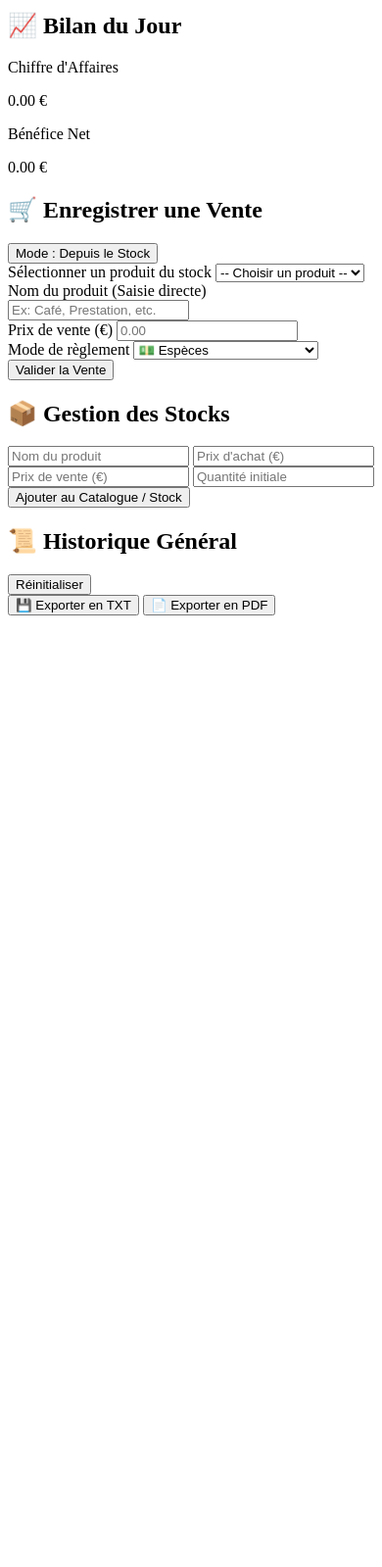
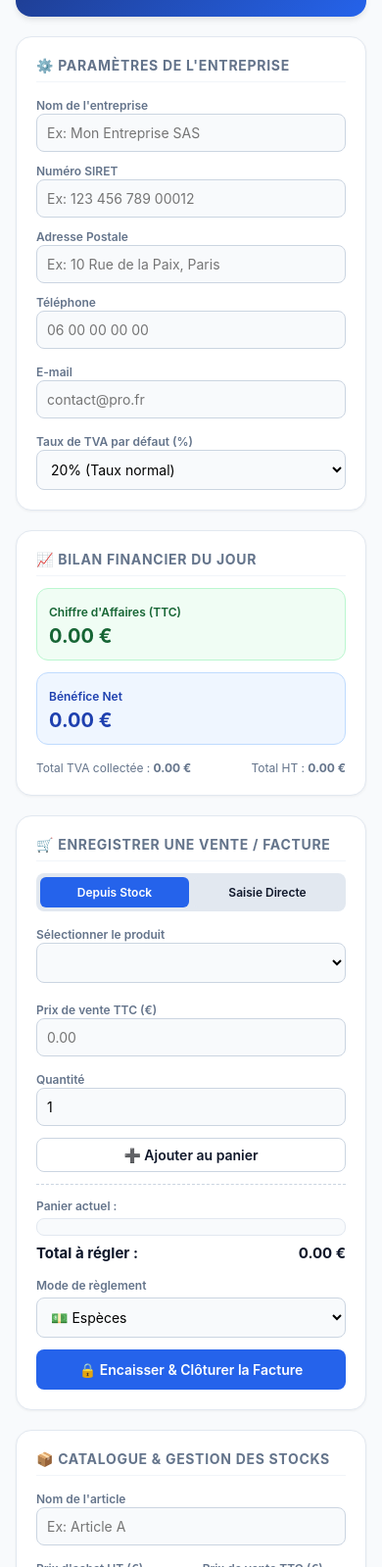
Before and after one commit to azertyiago-dotcom/Monappcompta, a website: page index.html in a window 390 px wide. Shown: the part 69-1668 px from the top of the page at 98% size. Before the commit the page ends 844 px from the top, so only its background shows below. Drawn offline with Linux system fonts and the light colour scheme.

Commit message:
Update index.html

```diff
--- a/index.html
+++ b/index.html
@@ -3,173 +3,177 @@
 <head>
     <meta charset="UTF-8">
     <meta name="viewport" content="width=device-width, initial-scale=1.0">
-    <title>Compta & Stock - SumUp</title>
-    <!-- Version stable de Tailwind CSS -->
-    <script src="https://jsdelivr.net"></script>
-    <!-- Librairie pour la génération de PDF -->
+    <title>Compta Pro & Facturation</title>
+    <style>
+        :root {
+            --primary: #2563eb; --primary-hover: #1d4ed8; --success: #16a34a;
+            --bg: #f8fafc; --card: #ffffff; --text: #0f172a; --text-light: #64748b;
+        }
+        * { box-sizing: border-box; margin: 0; padding: 0; font-family: -apple-system, BlinkMacSystemFont, "Segoe UI", Roboto, sans-serif; }
+        body { background: var(--bg); color: var(--text); padding: 16px; padding-bottom: 60px; }
+        .container { max-width: 480px; margin: 0 auto; display: flex; flex-direction: column; gap: 20px; }
+        header { background: linear-gradient(135deg, #1e3a8a, #2563eb); color: white; padding: 20px; border-radius: 16px; text-align: center; box-shadow: 0 4px 6px -1px rgba(0,0,0,0.1); }
+        .card { background: var(--card); padding: 20px; border-radius: 16px; border: 1px solid #e2e8f0; box-shadow: 0 1px 3px rgba(0,0,0,0.05); display: flex; flex-direction: column; gap: 12px; }
+        h2 { font-size: 14px; text-transform: uppercase; letter-spacing: 0.05em; color: var(--text-light); border-bottom: 1px solid #f1f5f9; padding-bottom: 8px; }
+        .grid-2 { display: grid; grid-template-cols: 1fr 1fr; gap: 12px; }
+        .stat-box { padding: 12px; border-radius: 12px; border: 1px solid #e2e8f0; }
+        .stat-ca { background: #f0fdf4; border-color: #bbf7d0; }
+        .stat-ben { background: #eff6ff; border-color: #bfdbfe; }
+        .stat-val { font-size: 20px; font-weight: 700; margin-top: 4px; }
+        label { font-size: 12px; font-weight: 600; color: var(--text-light); }
+        input, select { width: 100%; padding: 10px; border: 1px solid #cbd5e1; border-radius: 8px; font-size: 14px; background: #f8fafc; }
+        input:focus, select:focus { outline: 2px solid var(--primary); background: #fff; }
+        button { width: 100%; padding: 12px; border: none; border-radius: 8px; font-size: 14px; font-weight: 600; cursor: pointer; transition: all 0.2s; }
+        .btn-primary { background: var(--primary); color: white; }
+        .btn-primary:hover { background: var(--primary-hover); }
+        .btn-secondary { background: #0f172a; color: white; }
+        .btn-outline { background: white; border: 1px solid #cbd5e1; color: var(--text); }
+        .btn-danger { background: #fee2e2; color: #991b1b; }
+        .hidden { display: none !important; }
+        .badge { padding: 2px 6px; border-radius: 4px; font-size: 11px; font-weight: 600; }
+        .badge-stock { background: #f1f5f9; color: var(--text-light); }
+        .list-container { max-height: 160px; overflow-y: auto; border: 1px solid #e2e8f0; border-radius: 8px; background: #f8fafc; padding: 8px; font-size: 13px; }
+        .list-item { display: flex; justify-content: space-between; align-items: center; padding: 6px 0; border-bottom: 1px solid #e2e8f0; }
+        .list-item:last-child { border-bottom: none; }
+        .flex-between { display: flex; justify-content: space-between; align-items: center; }
+        .tab-btn { flex: 1; padding: 8px; background: #e2e8f0; font-size: 12px; border-radius: 6px; text-align: center; font-weight: 600; }
+        .tab-btn.active { background: var(--primary); color: white; }
+    </style>
     <script src="https://cloudflare.com"></script>
 </head>
-<body class="bg-gray-100 text-gray-800 font-sans p-4 pb-12">
+<body>
 
-    <div class="max-w-md mx-auto space-y-6">
-        <!-- TITRE -->
-        <header class="bg-blue-600 text-white p-4 rounded-xl shadow-md text-center">
-            <h1 class="text-xl font-bold">📊 Ma Compta & Stock</h1>
-            <p class="text-xs opacity-80" id="current-date"></p>
+    <div class="container">
+        <!-- HEADER -->
+        <header>
+            <h1 style="font-size: 22px;">📊 Compta Pro & Factures</h1>
+            <p id="current-date" style="font-size: 12px; margin-top: 4px; opacity: 0.9;"></p>
         </header>
 
-        <!-- TABLEAU DE BORD DU JOUR -->
-        <section class="bg-white p-4 rounded-xl shadow-sm border border-gray-200">
-            <h2 class="font-semibold text-gray-700 mb-3 text-sm uppercase tracking-wider">📈 Bilan du Jour</h2>
-            <div class="grid grid-cols-2 gap-3">
-                <div class="bg-green-50 p-3 rounded-lg border border-green-200">
-                    <p class="text-xs text-green-700 font-medium">Chiffre d'Affaires</p>
-                    <p class="text-xl font-bold text-green-600" id="stats-ca">0.00 €</p>
+        <!-- CONFIGURATION ENTREPRISE & TVA -->
+        <div class="card">
+            <h2>⚙️ Paramètres de l'Entreprise</h2>
+            <div style="display: flex; flex-direction: column; gap: 8px;">
+                <div>
+                    <label>Nom de l'entreprise</label>
+                    <input type="text" id="cfg-company" placeholder="Ex: Mon Entreprise SAS" oninput="sauvegarderProfil()">
                 </div>
-                <div class="bg-blue-50 p-3 rounded-lg border border-blue-200">
-                    <p class="text-xs text-blue-700 font-medium">Bénéfice Net</p>
-                    <p class="text-xl font-bold text-blue-600" id="stats-benefice">0.00 €</p>
+                <div>
+                    <label>Numéro SIRET</label>
+                    <input type="text" id="cfg-siret" placeholder="Ex: 123 456 789 00012" oninput="sauvegarderProfil()">
+                </div>
+                <div>
+                    <label>Adresse Postale</label>
+                    <input type="text" id="cfg-address" placeholder="Ex: 10 Rue de la Paix, Paris" oninput="sauvegarderProfil()">
+                </div>
+                <div class="grid-2">
+                    <div>
+                        <label>Téléphone</label>
+                        <input type="tel" id="cfg-phone" placeholder="06 00 00 00 00" oninput="sauvegarderProfil()">
+                    </div>
+                    <div>
+                        <label>E-mail</label>
+                        <input type="email" id="cfg-email" placeholder="contact@pro.fr" oninput="sauvegarderProfil()">
+                    </div>
+                </div>
+                <div style="margin-top: 4px;">
+                    <label>Taux de TVA par défaut (%)</label>
+                    <select id="config-tva" onchange="rafraichirInterface()">
+                        <option value="20">20% (Taux normal)</option>
+                        <option value="10">10% (Restauration / Artisanat)</option>
+                        <option value="5.5">5.5% (Alimentaire / Édition)</option>
+                        <option value="0">0% (Franchise de TVA / Auto-entrepreneur)</option>
+                    </select>
                 </div>
             </div>
-        </section>
+        </div>
 
-        <!-- FORMULAIRE DE VENTE -->
-        <section class="bg-white p-4 rounded-xl shadow-sm border border-gray-200 space-y-3">
-            <div class="flex justify-between items-center">
-                <h2 class="font-semibold text-gray-700 text-sm uppercase tracking-wider">🛒 Enregistrer une Vente</h2>
-                <!-- Mode de saisie switch -->
-                <button onclick="toggleModeVente()" id="btn-mode-vente" class="text-xs bg-gray-200 text-gray-700 px-2 py-1 rounded font-medium">
-                    Mode : Depuis le Stock
-                </button>
+        <!-- TABLEAU DE BORD -->
+        <div class="card">
+            <h2>📈 Bilan Financier du Jour</h2>
+            <div class="grid-2">
+                <div class="stat-box stat-ca">
+                    <label style="color: #166534;">Chiffre d'Affaires (TTC)</label>
+                    <div class="stat-val" id="stats-ca" style="color: #166534;">0.00 €</div>
+                </div>
+                <div class="stat-box stat-ben">
+                    <label style="color: #1e40af;">Bénéfice Net</label>
+                    <div class="stat-val" id="stats-benefice" style="color: #1e40af;">0.00 €</div>
+                </div>
+            </div>
+            <div class="flex-between" style="font-size: 12px; color: var(--text-light); padding-top: 4px;">
+                <span>Total TVA collectée : <strong id="stats-tva">0.00 €</strong></span>
+                <span>Total HT : <strong id="stats-ht">0.00 €</strong></span>
+            </div>
+        </div>
+
+        <!-- SECTION VENTE & PANIER -->
+        <div class="card">
+            <h2>🛒 Enregistrer une Vente / Facture</h2>
+
+            <div class="flex-between" style="background: #e2e8f0; padding: 4px; border-radius: 8px; gap: 4px;">
+                <div id="tab-stock" class="tab-btn active" onclick="changerModeVente(false)">Depuis Stock</div>
+                <div id="tab-libre" class="tab-btn" onclick="changerModeVente(true)">Saisie Directe</div>
             </div>
 
-            <!-- Zone Produit (Change selon le mode) -->
-            <div id="zone-produit-stock">
-                <label class="block text-xs font-medium text-gray-500 mb-1">Sélectionner un produit du stock</label>
-                <select id="sale-product" class="w-full p-2 border border-gray-300 rounded-lg text-sm bg-gray-50" onchange="updateSalePrice()">
-                    <option value="">-- Choisir un produit --</option>
-                </select>
+            <div id="zone-vente-stock">
+                <label>Sélectionner le produit</label>
+                <select id="sale-product" onchange="actionSelectionProduit()"></select>
             </div>
 
-            <div id="zone-produit-libre" class="hidden">
-                <label class="block text-xs font-medium text-gray-500 mb-1">Nom du produit (Saisie directe)</label>
-                <input type="text" id="sale-product-manual" class="w-full p-2 border border-gray-300 rounded-lg text-sm bg-gray-50" placeholder="Ex: Café, Prestation, etc.">
+            <div id="zone-vente-libre" class="hidden">
+                <label>Nom de l'article / prestation</label>
+                <input type="text" id="sale-product-manual" placeholder="Ex: Prestation de service">
+            </div>
+
+            <div class="grid-2" style="margin-top: 4px;">
+                <div>
+                    <label>Prix de vente TTC (€)</label>
+                    <input type="number" id="sale-price" step="0.01" placeholder="0.00">
+                </div>
+                <div>
+                    <label>Quantité</label>
+                    <input type="number" id="sale-qty" value="1" min="1">
+                </div>
+            </div>
+
+            <button type="button" class="btn-outline" onclick="ajouterAuPanier()" style="padding: 8px;">➕ Ajouter au panier</button>
+
+            <!-- PANIER -->
+            <div id="zone-panier" style="border-top: 1px dashed #cbd5e1; padding-top: 10px;">
+                <label>Panier actuel :</label>
+                <div class="list-container" id="panier-liste" style="margin-top: 4px; max-height: 100px;"></div>
+                <div class="flex-between" style="font-weight: 700; margin-top: 8px; font-size: 15px;">
+                    <span>Total à régler :</span>
+                    <span id="panier-total">0.00 €</span>
+                </div>
             </div>
 
             <div>
-                <label class="block text-xs font-medium text-gray-500 mb-1">Prix de vente (€)</label>
-                <input type="number" id="sale-price" step="0.01" class="w-full p-2 border border-gray-300 rounded-lg text-sm bg-gray-50" placeholder="0.00">
-            </div>
-            <div>
-                <label class="block text-xs font-medium text-gray-500 mb-1">Mode de règlement</label>
-                <select id="sale-payment" class="w-full p-2 border border-gray-300 rounded-lg text-sm bg-gray-50">
+                <label>Mode de règlement</label>
+                <select id="sale-payment" style="margin-top: 4px;">
                     <option value="Espèces">💵 Espèces</option>
                     <option value="Chèque">✍️ Chèque</option>
                     <option value="Virement">🏦 Virement</option>
                     <option value="Carte (SumUp)">💳 Carte Bancaire (SumUp)</option>
                 </select>
             </div>
-            <button onclick="ajouterVente()" class="w-full bg-blue-600 text-white font-bold py-2.5 rounded-lg shadow hover:bg-blue-700 active:scale-[0.98] transition text-sm">
-                Valider la Vente
-            </button>
-        </section>
 
-        <!-- AJOUT / GESTION DES STOCKS -->
-        <section class="bg-white p-4 rounded-xl shadow-sm border border-gray-200 space-y-3">
-            <h2 class="font-semibold text-gray-700 text-sm uppercase tracking-wider">📦 Gestion des Stocks</h2>
-            <div class="grid grid-cols-2 gap-2">
-                <input type="text" id="stock-name" placeholder="Nom du produit" class="p-2 border border-gray-300 rounded-lg text-sm col-span-2 bg-gray-50">
-                <input type="number" id="stock-cost" step="0.01" placeholder="Prix d'achat (€)" class="p-2 border border-gray-300 rounded-lg text-sm bg-gray-50">
-                <input type="number" id="stock-price" step="0.01" placeholder="Prix de vente (€)" class="p-2 border border-gray-300 rounded-lg text-sm bg-gray-50">
-                <input type="number" id="stock-qty" placeholder="Quantité initiale" class="p-2 border border-gray-300 rounded-lg text-sm col-span-2 bg-gray-50">
-            </div>
-            <button onclick="ajouterStock()" class="w-full bg-gray-800 text-white font-semibold py-2 rounded-lg text-sm hover:bg-gray-900">
-                Ajouter au Catalogue / Stock
-            </button>
+            <button type="button" class="btn-primary" onclick="validerTouteLaVente()">🔒 Encaisser & Clôturer la Facture</button>
+        </div>
 
-            <!-- Liste des stocks actuels -->
-            <div class="mt-2 max-h-36 overflow-y-auto border border-gray-200 rounded-lg p-2 bg-gray-50 text-xs space-y-1" id="stock-list">
-                <!-- Rempli par JavaScript -->
-            </div>
-        </section>
-
-        <!-- HISTORIQUE DES VENTES & ACTIONS D'EXPORT -->
-        <section class="bg-white p-4 rounded-xl shadow-sm border border-gray-200 space-y-3">
-            <div class="flex justify-between items-center">
-                <h2 class="font-semibold text-gray-700 text-sm uppercase tracking-wider">📜 Historique Général</h2>
-                <button onclick="clearAllData()" class="text-xs text-red-500 hover:underline">Réinitialiser</button>
-            </div>
-
-            <div class="grid grid-cols-2 gap-2">
-                <button onclick="exporterTXT()" class="bg-gray-200 text-gray-700 py-2 rounded-lg text-xs font-semibold hover:bg-gray-300">💾 Exporter en TXT</button>
-                <button onclick="exporterPDF()" class="bg-red-100 text-red-700 py-2 rounded-lg text-xs font-semibold hover:bg-red-200">📄 Exporter en PDF</button>
-            </div>
-
-            <div class="max-h-48 overflow-y-auto border border-gray-200 rounded-lg bg-gray-50" id="sales-history">
-                <!-- Rempli par JavaScript -->
-            </div>
-        </section>
-    </div>
-
-    <!-- LOGIQUE LOGICIELLE DE L'APPLICATION -->
-    <script>
-        let stocks = JSON.parse(localStorage.getItem('compta_stocks')) || [];
-        let ventes = JSON.parse(localStorage.getItem('compta_ventes')) || [];
-        let modeVenteDirecte = false; // False = Stock, True = Manuel/Direct
-
-        document.getElementById('current-date').innerText = new Date().toLocaleDateString('fr-FR', { weekday: 'long', year: 'numeric', month: 'long', day: 'numeric' });
-
-        function toggleModeVente() {
-            modeVenteDirecte = !modeVenteDirecte;
-            const btn = document.getElementById('btn-mode-vente');
-            const zoneStock = document.getElementById('zone-produit-stock');
-            const zoneLibre = document.getElementById('zone-produit-libre');
-
-            if(modeVenteDirecte) {
-                btn.innerText = "Mode : Saisie Directe";
-                btn.className = "text-xs bg-blue-100 text-blue-700 px-2 py-1 rounded font-medium";
-                zoneStock.classList.add('hidden');
-                zoneLibre.classList.remove('hidden');
-                document.getElementById('sale-price').value = '';
-            } else {
-                btn.innerText = "Mode : Depuis le Stock";
-                btn.className = "text-xs bg-gray-200 text-gray-700 px-2 py-1 rounded font-medium";
-                zoneStock.classList.remove('hidden');
-                zoneLibre.classList.add('hidden');
-                updateSalePrice();
-            }
-        }
-
-        function rafraichirInterface() {
-            localStorage.setItem('compta_stocks', JSON.stringify(stocks));
-            localStorage.setItem('compta_ventes', JSON.stringify(ventes));
-
-            // Mettre à jour le sélecteur de produits
-            const saleProductSelect = document.getElementById('sale-product');
-            saleProductSelect.innerHTML = '<option value="">-- Choisir un produit --</option>';
-            stocks.forEach(p => {
-                saleProductSelect.innerHTML += `<option value="${p.id}">${p.name} (Dispo: ${p.qty})</option>`;
-            });
-
-            // Afficher le catalogue / stock (Correction affichage)
-            const stockListDiv = document.getElementById('stock-list');
-            if (stocks.length === 0) {
-                stockListDiv.innerHTML = '<p class="text-gray-400 italic">Aucun produit en stock.</p>';
-            } else {
-                stockListDiv.innerHTML = '';
-                stocks.forEach(p => {
-                    stockListDiv.innerHTML += `
-                        <div class="flex justify-between border-b border-gray-200 py-1">
-                            <span><strong>${p.name}</strong> (x${p.qty})</span>
-                            <span class="text-gray-500">${p.cost}€ ach. | ${p.price}€ vent.</span>
-                        </div>`;
-                });
-            }
-
-            // Historique et Statistiques
-            const salesHistoryDiv = document.getElementById('sales-history');
-            salesHistoryDiv.innerHTML = '';
-
-            let totalCA = 0;
-            let totalBenefice = 0;
-            const aujourdHui = new Date().toDateString();
+        <!-- GESTION DES STOCKS -->
+        <div class="card">
+            <h2>📦 Catalogue & Gestion des Stocks</h2>
+            <div class="grid-2">
+                <div style="grid-column: span 2;">
+                    <label>Nom de l'article</label>
+                    <input type="text" id="stock-name" placeholder="Ex: Article A">
+                </div>
+                <div>
+                    <label>Prix d'achat HT (€)</label>
+                    <input type="number" id="stock-cost" step="0.01" placeholder="0.00">
+                </div>
+                <div>
+                    <label>Prix de vente TTC (€)</label>
+                    <input type="number" id="stock-price" step="0.01" placeholder="0.00">
```
